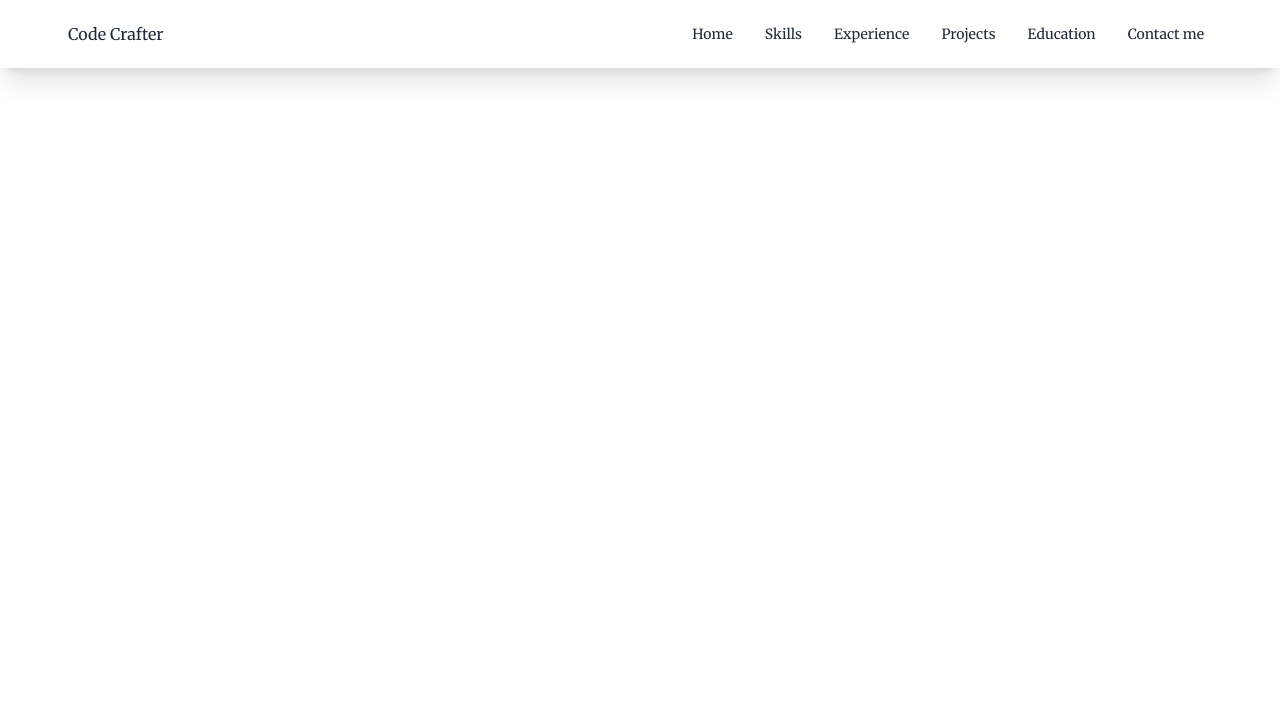
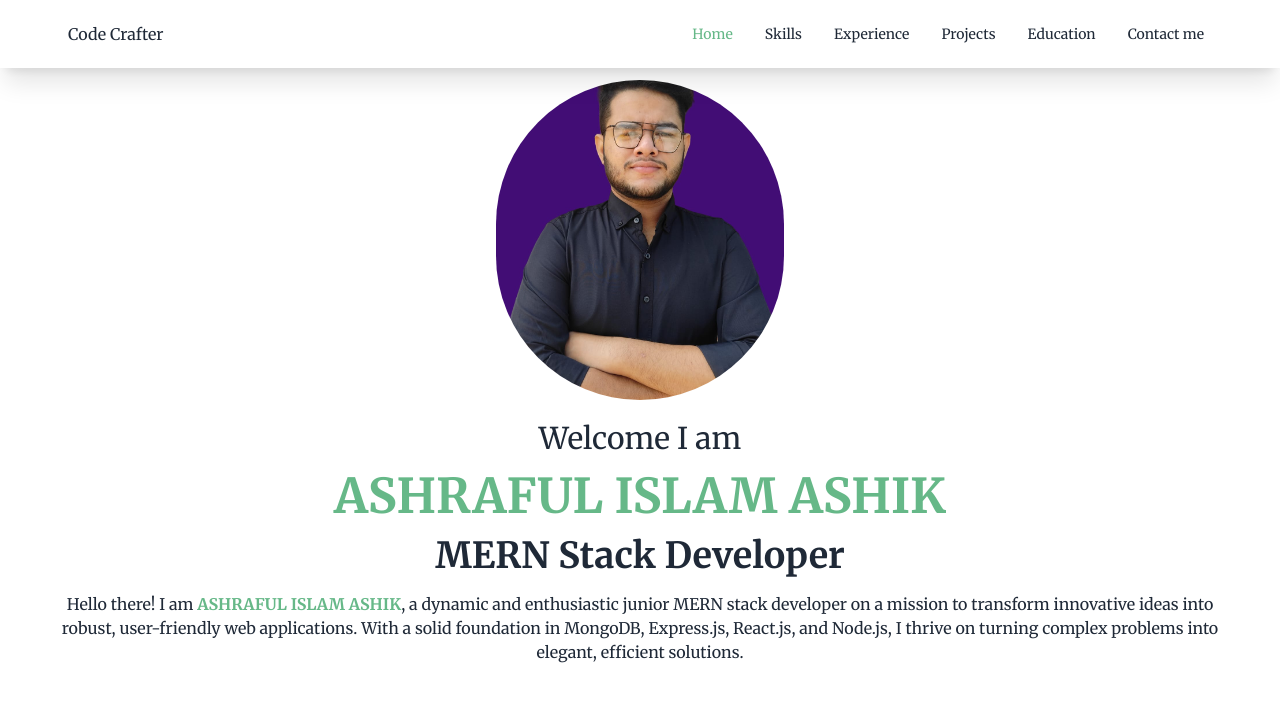
Before and after one commit to ashraful2430/my-portfolio, a React (Vite) app: page / in a window 1280 px wide. Shown: the top 702 px of the page. Built offline with nearby package versions, Linux system fonts and the light colour scheme.

Commit message:
added functionality to go to specific section by clicking on the navbar

```diff
--- a/package.json
+++ b/package.json
@@ -11,6 +11,7 @@
   },
   "dependencies": {
     "localforage": "^1.10.0",
+    "lottie-react": "^2.4.0",
     "match-sorter": "^6.3.1",
     "react": "^18.2.0",
     "react-dom": "^18.2.0",
--- /dev/null
+++ b/src/Components/AboutMe/AboutMe.jsx
@@ -0,0 +1,23 @@
+
+import ashik from "../../assets/ashik.jpg"
+
+const AboutMe = () => {
+    return (
+        <div id="home">
+            <div className="flex justify-center items-center">
+
+                <div>
+                    <img className="w-72 h-80 rounded-full object-cover" src={ashik} alt="" />
+                </div>
+            </div>
+            <div className="text-center mt-5">
+                <h3 className="text-xl md:text-2xl lg:text-3xl font-medium">Welcome I am</h3>
+                <h1 className="text-2xl lg:text-5xl text-[#66B888] font-semibold mt-2 lg:mt-4">ASHRAFUL ISLAM ASHIK</h1>
+                <h1 className="text-2xl lg:text-4xl font-bold mt-2 lg:mt-4">MERN Stack Developer</h1>
+                <p className="mt-2 lg:mt-4">Hello there! I am <span className="font-bold text-[#66B888]">ASHRAFUL ISLAM ASHIK</span>, a dynamic and enthusiastic junior MERN stack developer on a mission to transform innovative ideas into robust, user-friendly web applications. With a solid foundation in MongoDB, Express.js, React.js, and Node.js, I thrive on turning complex problems into elegant, efficient solutions.</p>
+            </div>
+        </div>
+    );
+};
+
+export default AboutMe;
--- a/src/Components/Home/Home.jsx
+++ b/src/Components/Home/Home.jsx
@@ -1,10 +1,42 @@
+import { useEffect, useState } from "react";
+import Container from "../../Shared/Contailner";
+import AboutMe from "../AboutMe/AboutMe";
 import Navbar from "../Navbar/Navbar";
 
 
 const Home = () => {
+    const [currentSection, setCurrentSection] = useState('home');
+    const handleScroll = () => {
+        const aboutMeSection = document.getElementById('home')
+
+
+        const scrollPosition = window.scrollY + window.innerHeight / 2
+        if (aboutMeSection && scrollPosition >= aboutMeSection.offsetTop) {
+            setCurrentSection('home')
+        }
+    }
+    useEffect(() => {
+        window.addEventListener('scroll', handleScroll)
+        return () => {
+            window.removeEventListener('scroll', handleScroll);
+        };
+    }, [])
+
+    const scrollToSection = (section) => {
+        const sectionElement = document.getElementById(section);
+        if (sectionElement) {
+            sectionElement.scrollIntoView({ behavior: 'smooth' });
+            setCurrentSection(section);
+        }
+    };
     return (
         <div className="font-merri ">
-            <Navbar></Navbar>
+            <Navbar scrollToSection={scrollToSection} currentSection={currentSection}></Navbar>
+            <div className="mt-20">
+                <Container>
+                    <AboutMe></AboutMe>
+                </Container>
+            </div>
         </div>
     );
 };
--- a/src/Components/Navbar/NavBarlink.jsx
+++ b/src/Components/Navbar/NavBarlink.jsx
@@ -1,19 +1,22 @@
+import PropTypes from 'prop-types';
 
-
-const NavBarLink = () => {
+const NavBarLink = ({ currentSection, scrollToSection }) => {
     return (
         <div className="flex-none hidden lg:block">
             <div className="menu menu-horizontal">
-                <li><a>Home</a></li>
-                <li><a>Skills</a></li>
-                <li><a>Experience</a></li>
-                <li><a>Projects</a></li>
-                <li><a>Education</a></li>
-                <li><a>Contact me</a></li>
-
+                <li className={currentSection === 'home' ? 'text-[#66B888]' : ''}><a onClick={() => scrollToSection('home')}>Home</a></li>
+                <li className={currentSection === 'skills' ? 'text-[#66B888]' : ''}><a onClick={() => scrollToSection('skills')}>Skills</a></li>
+                <li className={currentSection === 'experience' ? 'text-[#66B888]' : ''}><a onClick={() => scrollToSection('experience')}>Experience</a></li>
+                <li className={currentSection === 'projects' ? 'text-[#66B888]' : ''}><a onClick={() => scrollToSection('projects')}>Projects</a></li>
+                <li className={currentSection === 'education' ? 'text-[#66B888]' : ''}><a onClick={() => scrollToSection('education')}>Education</a></li>
+                <li className={currentSection === 'contact' ? 'text-[#66B888]' : ''}><a onClick={() => scrollToSection('contact')}>Contact me</a></li>
             </div>
         </div>
     );
 };
+NavBarLink.propTypes = {
+    currentSection: PropTypes.string.isRequired,
+    scrollToSection: PropTypes.func.isRequired
+};
 
 export default NavBarLink;
--- a/src/Components/Navbar/Navbar.jsx
+++ b/src/Components/Navbar/Navbar.jsx
@@ -1,9 +1,10 @@
 import Container from "../../Shared/Contailner";
 import NavBarLink from "./NavBarlink";
 import Sidebar from "./Sidebar";
+import PropTypes from 'prop-types';
 
 
-const Navbar = () => {
+const Navbar = ({ currentSection, scrollToSection }) => {
     return (
         <div className="drawer">
             <input id="my-drawer-3" type="checkbox" className="drawer-toggle" />
@@ -17,16 +18,21 @@ const Navbar = () => {
                             </label>
                         </div>
                         <div className="flex-1 px-2 mx-2">Code Crafter</div>
-                        <NavBarLink></NavBarLink>
+                        <NavBarLink scrollToSection={scrollToSection} currentSection={currentSection}></NavBarLink>
                     </Container>
                 </div>
             </div>
             <div className="drawer-side mt-12">
                 <label htmlFor="my-drawer-3" aria-label="close sidebar" className="drawer-overlay"></label>
-                <Sidebar></Sidebar>
+                <Sidebar scrollToSection={scrollToSection} currentSection={currentSection} ></Sidebar>
             </div>
         </div>
     );
 };
 
+Navbar.propTypes = {
+    currentSection: PropTypes.string.isRequired,
+    scrollToSection: PropTypes.func.isRequired
+};
+
 export default Navbar;
--- a/src/Components/Navbar/Sidebar.jsx
+++ b/src/Components/Navbar/Sidebar.jsx
@@ -1,16 +1,22 @@
+import PropTypes from 'prop-types';
 
-const Sidebar = () => {
+const Sidebar = ({ currentSection, scrollToSection }) => {
     return (
         <ul className="menu p-4 w-80 min-h-full bg-base-200">
             {/* Sidebar content here */}
-            <li><a>Home</a></li>
-            <li><a>Skills</a></li>
-            <li><a>Experience</a></li>
-            <li><a>Projects</a></li>
-            <li><a>Education</a></li>
-            <li><a>Contact me</a></li>
+            <li className={currentSection === 'home' ? 'text-[#66B888]' : ''}><a onClick={() => scrollToSection('home')}>Home</a></li>
+            <li className={currentSection === 'skills' ? 'text-[#66B888]' : ''}><a onClick={() => scrollToSection('skills')}>Skills</a></li>
+            <li className={currentSection === 'experience' ? 'text-[#66B888]' : ''}><a onClick={() => scrollToSection('experience')}>Experience</a></li>
+            <li className={currentSection === 'projects' ? 'text-[#66B888]' : ''}><a onClick={() => scrollToSection('projects')}>Projects</a></li>
+            <li className={currentSection === 'education' ? 'text-[#66B888]' : ''}><a onClick={() => scrollToSection('education')}>Education</a></li>
+            <li className={currentSection === 'contact' ? 'text-[#66B888]' : ''}><a onClick={() => scrollToSection('contact')}>Contact me</a></li>
         </ul>
     );
 };
 
+Sidebar.propTypes = {
+    currentSection: PropTypes.string.isRequired,
+    scrollToSection: PropTypes.func.isRequired
+};
+
 export default Sidebar;
```
Also changed, not shown: src/assets/ashik.jpg (added), 1 other file (tests, documents, lock files or other folders).
